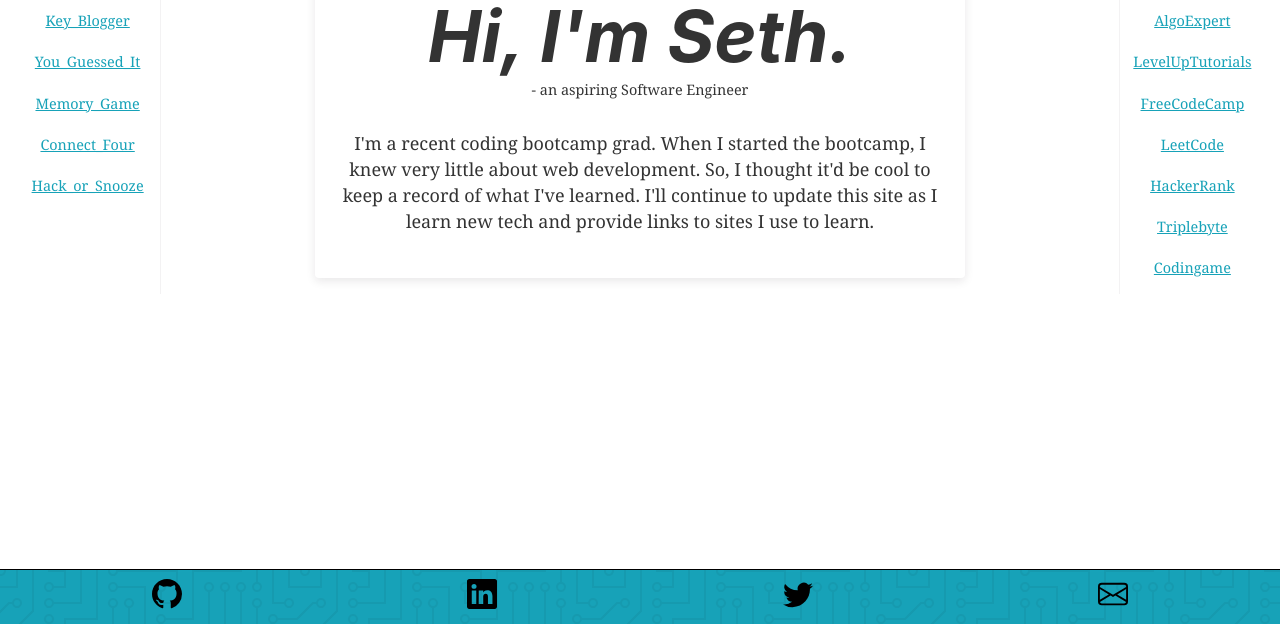
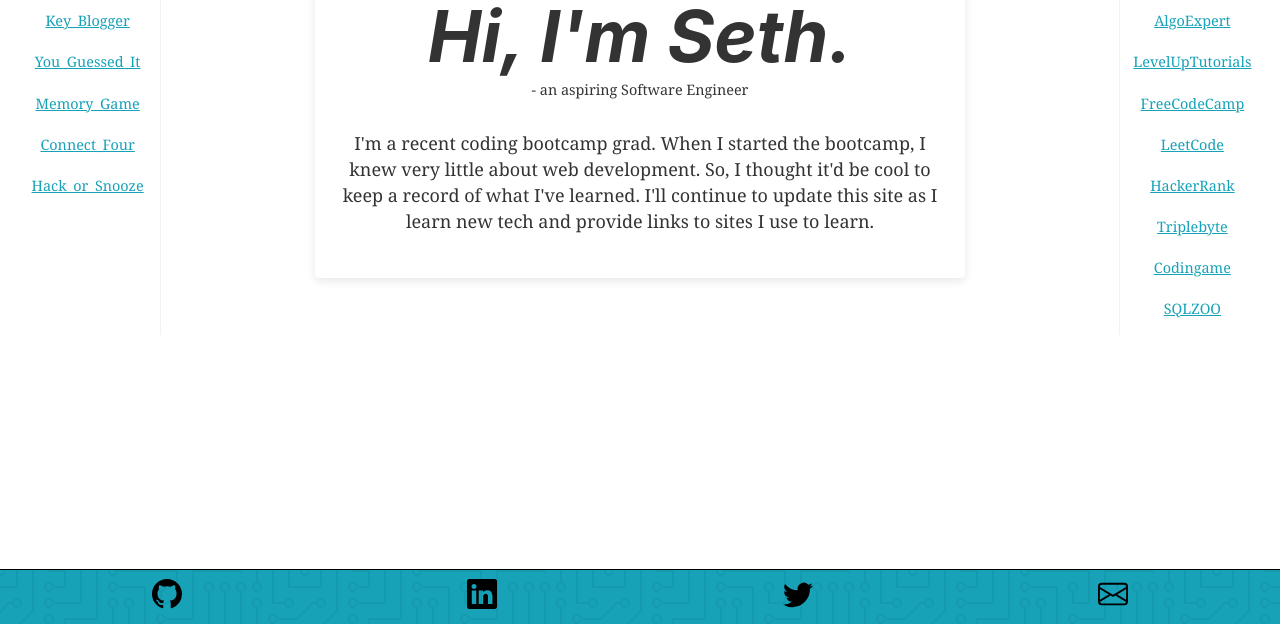
Before and after one commit to colts18seth/WebDevSeth_Gatsby, a Gatsby site: page / in a window 1280 px wide. Shown: the part 176-800 px from the top of the page. Built offline with nearby package versions, Linux system fonts and the light colour scheme; Gatsby itself is replaced by a stand-in of ours.

Commit message:
added sqlzoo.net to helper sites

```diff
--- a/src/components/archive.js
+++ b/src/components/archive.js
@@ -34,6 +34,7 @@ const Archive = () => {
                     <li><a href="https://www.hackerrank.com/" target="_blank">HackerRank</a></li>
                     <li><a href="https://www.triplebyte.com/" target="_blank">Triplebyte</a></li>
                     <li><a href="https://www.codingame.com/" target="_blank">Codingame</a></li>
+                    <li><a href="https://www.sqlzoo.net/" target="_blank">SQLZOO</a></li>
                 </ArchiveList>
             </SideBar>
         </>
```
